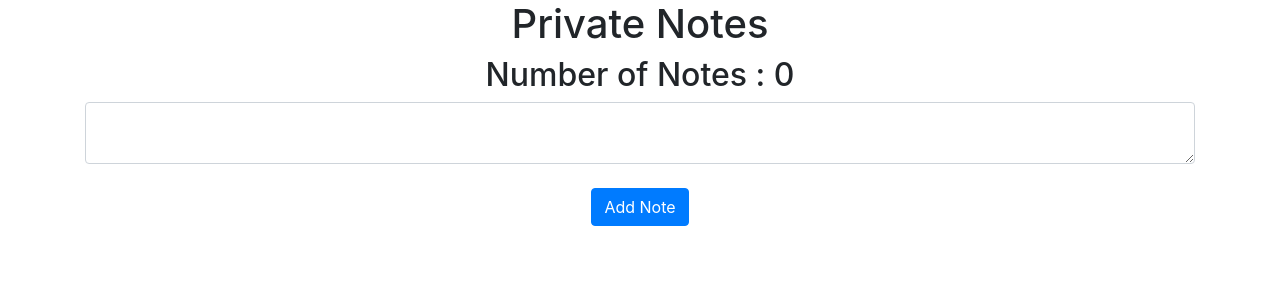
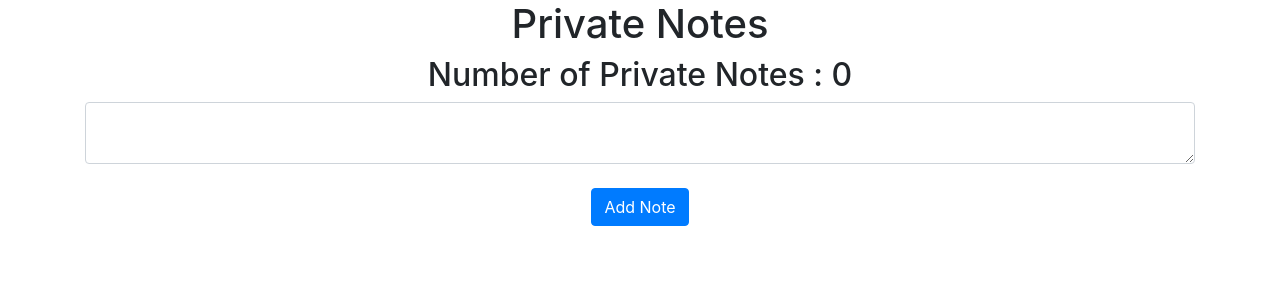
Before and after one commit to KyleHu14/tutorial-flask-notesapp, a Flask app: page / in a window 1280 px wide. Shown: the part 56-356 px from the top of the page. Run offline with Flask 2, Linux system fonts and the light colour scheme; a user stored in the database is signed in; data that the repository does not hold is empty; some libraries are stand-ins or nearby versions.

Commit message:
Updated home.html to reflect on model change

```diff
--- a/website/models.py
+++ b/website/models.py
@@ -18,4 +18,4 @@ class User(db.Model, UserMixin):
     email = db.Column(db.String(150), unique=True) # Max email length is 150, users cannot create same emails
     password = db.Column(db.String(150))
     first_name = db.Column(db.String(150))
-    notes = db.relationship('PrivateNote') # A list and stores all the notes
+    private_notes = db.relationship('PrivateNote') # A list and stores all the notes
--- a/website/templates/home.html
+++ b/website/templates/home.html
@@ -3,9 +3,9 @@
 {% block title %}Home{% endblock %}
 {% block content %}
 <h1 align = 'center'>Private Notes</h1>
-<h2 align = 'center'>Number of Notes : {{user.notes|length}} </h2>
+<h2 align = 'center'>Number of Private Notes : {{user.private_notes|length}} </h2>
 <ul class = 'list-group list-group-flush' id = 'notes'>
-    {% for note in user.notes %}
+    {% for note in user.private_notes %}
     <li class = 'list-group-item'>
         Date Added : {{note.date.strftime('%m/%d/%Y')}}<br>
         {{ note.note_content }}
```
